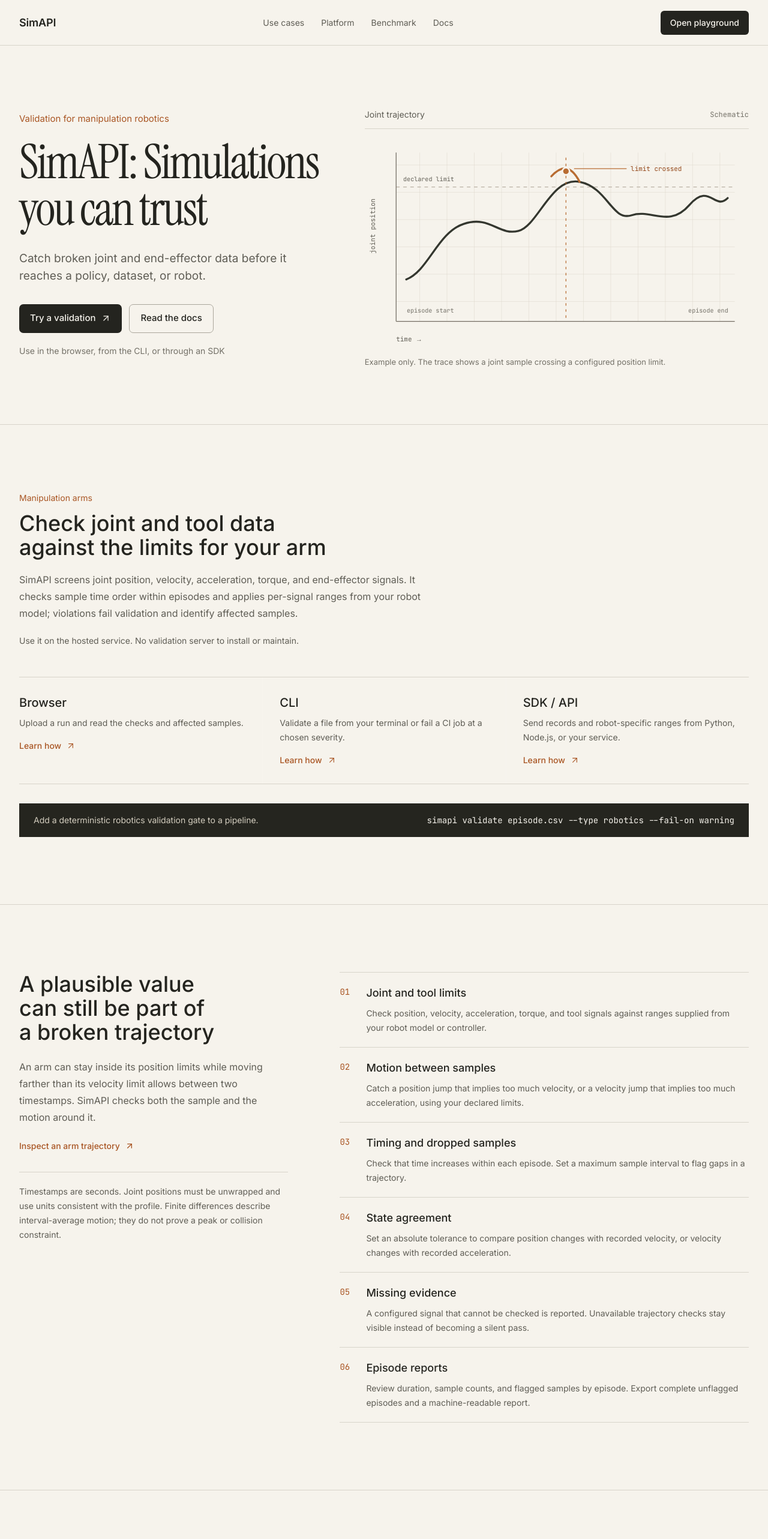
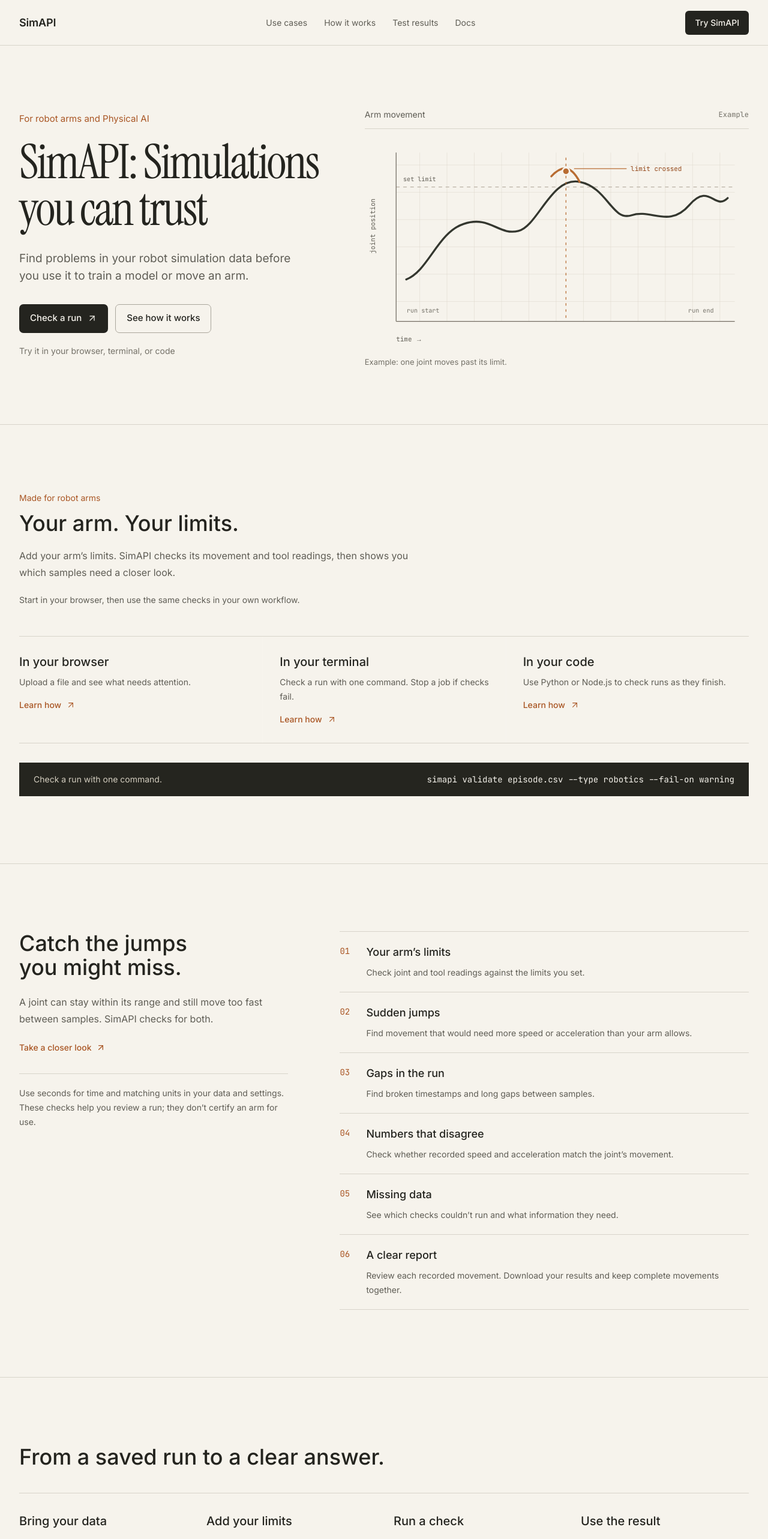
Before and after one commit to TaxCollector23/simAPI, a Next.js app in the folder web/: page / in a window 1280 px wide. Shown: the top 2565 px of the page at 60% size. Built offline with nearby package versions, Linux system fonts and the light colour scheme.

Commit message:
copy: make the landing page friendly and concise

```diff
--- a/web/components/code-section.tsx
+++ b/web/components/code-section.tsx
@@ -2,9 +2,9 @@ import Link from "next/link";
 import { ArrowUpRight } from "lucide-react";
 
 const entryPoints = [
-  { name: "Browser", copy: "Upload a run and read the checks and affected samples.", href: "/play" },
-  { name: "CLI", copy: "Validate a file from your terminal or fail a CI job at a chosen severity.", href: "/docs/sdks/cli" },
-  { name: "SDK / API", copy: "Send records and robot-specific ranges from Python, Node.js, or your service.", href: "/docs/quickstart" },
+  { name: "In your browser", copy: "Upload a file and see what needs attention.", href: "/play" },
+  { name: "In your terminal", copy: "Check a run with one command. Stop a job if checks fail.", href: "https://github.com/TaxCollector23/simAPI/tree/main/sdk-node#cli" },
+  { name: "In your code", copy: "Use Python or Node.js to check runs as they finish.", href: "https://github.com/TaxCollector23/simAPI#python-sdk" },
 ];
 
 export function CodeSection() {
@@ -12,14 +12,14 @@ export function CodeSection() {
     <section className="border-b border-white/10 py-20 sm:py-28">
       <div className="container-tight">
         <div className="max-w-2xl">
-          <p className="landing-page-kicker">Manipulation arms</p>
-          <h2 className="mt-3 text-balance text-3xl font-medium sm:text-4xl">Check joint and tool data against the limits for your arm</h2>
+          <p className="landing-page-kicker">Made for robot arms</p>
+          <h2 className="mt-3 text-balance text-3xl font-medium sm:text-4xl">Your arm. Your limits.</h2>
           <p className="mt-5 text-base leading-7 text-white/65">
-            SimAPI screens joint position, velocity, acceleration, torque, and end-effector signals. It checks sample time order within episodes and applies per-signal ranges from your robot model; violations fail validation and identify affected samples.
+            Add your arm’s limits. SimAPI checks its movement and tool readings, then shows you which samples need a closer look.
           </p>
         </div>
         <p className="mt-5 max-w-2xl text-sm leading-6 text-white/65">
-          Use it on the hosted service. No validation server to install or maintain.
+          Start in your browser, then use the same checks in your own workflow.
         </p>
         <div className="mt-12 grid border-y border-white/10 md:grid-cols-3">
           {entryPoints.map((item, index) => (
@@ -33,7 +33,7 @@ export function CodeSection() {
           ))}
         </div>
         <div className="landing-terminal mt-8 flex flex-col gap-4 px-5 py-4 sm:flex-row sm:items-center sm:justify-between sm:px-6">
-          <p className="max-w-sm text-sm leading-6 text-white/65">Add a deterministic robotics validation gate to a pipeline.</p>
+          <p className="max-w-sm text-sm leading-6 text-white/65">Check a run with one command.</p>
           <code className="overflow-x-auto whitespace-nowrap font-mono text-sm">simapi validate episode.csv --type robotics --fail-on warning</code>
         </div>
       </div>
--- a/web/components/cta.tsx
+++ b/web/components/cta.tsx
@@ -6,15 +6,15 @@ export function Cta() {
     <section className="border-b border-white/10 py-20 sm:py-24">
       <div className="container-tight flex flex-col gap-6 sm:flex-row sm:items-end sm:justify-between">
         <div className="max-w-2xl">
-          <p className="landing-page-kicker">Start with one run</p>
-          <h2 className="mt-3 text-balance text-3xl font-medium sm:text-4xl">See what the checks find in your simulation data</h2>
+          <p className="landing-page-kicker">Start with a file</p>
+          <h2 className="mt-3 text-balance text-3xl font-medium sm:text-4xl">See what’s in your run.</h2>
           <p className="mt-4 max-w-xl text-base leading-7 text-white/65">
-            Review the evidence first. Add a CLI or SDK gate once the checks fit your robot and task.
+            Bring a file. Add your arm’s limits. See what needs a look.
           </p>
         </div>
         <div className="flex flex-wrap gap-3">
-          <Link href="/play" className="landing-button landing-button-primary">Open the playground <ArrowUpRight size={17} strokeWidth={1.7} /></Link>
-          <Link href="/docs" className="landing-button landing-button-secondary">Read the docs</Link>
+          <Link href="/play" className="landing-button landing-button-primary">Check a run <ArrowUpRight size={17} strokeWidth={1.7} /></Link>
+          <Link href="/docs" className="landing-button landing-button-secondary">See how it works</Link>
         </div>
       </div>
     </section>
--- a/web/components/footer.tsx
+++ b/web/components/footer.tsx
@@ -9,7 +9,7 @@ export function Footer() {
           <div className="max-w-sm">
             <Link href="/" className="landing-footer-brand text-xl font-semibold">SimAPI</Link>
             <p className="mt-4 text-sm leading-6 text-white/60">
-              Simulation validation for Physical AI and robotics. Inspect the evidence before you use the data.
+              Check simulation data before you use it to train a model or move a robot.
             </p>
           </div>
           {site.footerGroups.map((group) => (
--- a/web/components/hero.tsx
+++ b/web/components/hero.tsx
@@ -5,14 +5,14 @@ function TrajectoryFigure() {
   return (
     <figure className="trajectory-figure">
       <figcaption className="trajectory-caption">
-        <span>Joint trajectory</span>
-        <span>Schematic</span>
+        <span>Arm movement</span>
+        <span>Example</span>
       </figcaption>
       <svg
         viewBox="0 0 760 430"
         className="trajectory-plot"
         role="img"
-        aria-label="Schematic joint position trace over time. One trajectory point crosses a declared limit."
+        aria-label="Example arm movement over time. One point goes past a set limit."
       >
         <defs>
           <pattern id="plot-grid" width="54" height="54" patternUnits="userSpaceOnUse">
@@ -25,17 +25,17 @@ function TrajectoryFigure() {
         <line x1="62" y1="30" x2="62" y2="364" stroke="#736d63" strokeWidth="1.5" />
         <text x="62" y="404" className="plot-axis">time →</text>
         <text x="20" y="230" transform="rotate(-90 20 230)" className="plot-axis">joint position</text>
-        <text x="76" y="87" className="plot-note">declared limit</text>
+        <text x="76" y="87" className="plot-note">set limit</text>
         <path d="M82 281 C126 264 144 188 196 171 S265 195 304 185 S369 77 425 88 S489 167 528 154 S602 180 642 134 S692 146 718 120" fill="none" stroke="#34372f" strokeWidth="4" strokeLinecap="round" />
         <path d="M369 77 C385 60 405 49 425 88" fill="none" stroke="#b86c32" strokeWidth="4" strokeLinecap="round" />
         <line x1="398" y1="40" x2="398" y2="364" stroke="#b86c32" strokeWidth="1.5" strokeDasharray="5 7" />
         <circle cx="398" cy="67" r="7" fill="#b86c32" stroke="#f7f4ee" strokeWidth="3" />
         <path d="M414 62 H518" fill="none" stroke="#b86c32" strokeWidth="1.5" />
         <text x="526" y="67" className="plot-callout">limit crossed</text>
-        <text x="83" y="347" className="plot-tick">episode start</text>
-        <text x="640" y="347" className="plot-tick">episode end</text>
+        <text x="83" y="347" className="plot-tick">run start</text>
+        <text x="640" y="347" className="plot-tick">run end</text>
       </svg>
-      <p className="trajectory-note">Example only. The trace shows a joint sample crossing a configured position limit.</p>
+      <p className="trajectory-note">Example: one joint moves past its limit.</p>
     </figure>
   );
 }
@@ -45,18 +45,18 @@ export function Hero() {
     <section className="landing-hero">
       <div className="landing-wrap hero-layout">
         <div className="hero-copy">
-          <p className="hero-context">Validation for manipulation robotics</p>
+          <p className="hero-context">For robot arms and Physical AI</p>
           <h1>SimAPI: Simulations you can trust</h1>
           <p className="hero-description">
-            Catch broken joint and end-effector data before it reaches a policy, dataset, or robot.
+            Find problems in your robot simulation data before you use it to train a model or move an arm.
           </p>
           <div className="hero-actions">
             <Link href="/play" className="landing-button landing-button-primary">
-              Try a validation <ArrowUpRight size={17} strokeWidth={1.7} />
+              Check a run <ArrowUpRight size={17} strokeWidth={1.7} />
             </Link>
-            <Link href="/docs" className="landing-button landing-button-secondary">Read the docs</Link>
+            <Link href="/docs" className="landing-button landing-button-secondary">See how it works</Link>
           </div>
-          <p className="hero-access">Use in the browser, from the CLI, or through an SDK</p>
+          <p className="hero-access">Try it in your browser, terminal, or code</p>
         </div>
         <TrajectoryFigure />
       </div>
--- a/web/components/nav.tsx
+++ b/web/components/nav.tsx
@@ -23,7 +23,7 @@ export function Nav() {
           ))}
         </div>
 
-        <Link href="/play" className="landing-nav-cta hidden min-h-10 items-center px-4 text-sm font-medium lg:inline-flex">Open playground</Link>
+        <Link href="/play" className="landing-nav-cta hidden min-h-10 items-center px-4 text-sm font-medium lg:inline-flex">Try SimAPI</Link>
         <button
           type="button"
           className="landing-mobile-toggle inline-flex h-11 w-11 items-center justify-center rounded-lg border lg:hidden"
@@ -43,7 +43,7 @@ export function Nav() {
                 {item.label}
               </Link>
             ))}
-            <Link href="/play" onClick={() => setOpen(false)} className="landing-nav-cta mt-4 inline-flex min-h-11 items-center justify-center px-4 text-sm font-medium">Open playground</Link>
+            <Link href="/play" onClick={() => setOpen(false)} className="landing-nav-cta mt-4 inline-flex min-h-11 items-center justify-center px-4 text-sm font-medium">Try SimAPI</Link>
           </div>
         </div>
       )}
--- a/web/components/robotics-capabilities.tsx
+++ b/web/components/robotics-capabilities.tsx
@@ -2,18 +2,18 @@ import Link from "next/link";
 import { ArrowUpRight } from "lucide-react";
 
 const checks = [
-  ["Joint and tool limits", "Check position, velocity, acceleration, torque, and tool signals against ranges supplied from your robot model or controller."],
-  ["Motion between samples", "Catch a position jump that implies too much velocity, or a velocity jump that implies too much acceleration, using your declared limits."],
-  ["Timing and dropped samples", "Check that time increases within each episode. Set a maximum sample interval to flag gaps in a trajectory."],
-  ["State agreement", "Set an absolute tolerance to compare position changes with recorded velocity, or velocity changes with recorded acceleration."],
-  ["Missing evidence", "A configured signal that cannot be checked is reported. Unavailable trajectory checks stay visible instead of becoming a silent pass."],
-  ["Episode reports", "Review duration, sample counts, and flagged samples by episode. Export complete unflagged episodes and a machine-readable report."],
+  ["Your arm’s limits", "Check joint and tool readings against the limits you set."],
+  ["Sudden jumps", "Find movement that would need more speed or acceleration than your arm allows."],
+  ["Gaps in the run", "Find broken timestamps and long gaps between samples."],
+  ["Numbers that disagree", "Check whether recorded speed and acceleration match the joint’s movement."],
+  ["Missing data", "See which checks couldn’t run and what information they need."],
+  ["A clear report", "Review each recorded movement. Download your results and keep complete movements together."],
 ];
 const workflow = [
-  ["Export", "Bring a CSV or JSON run from your simulation workflow."],
-  ["Declare", "Load the arm’s signal limits and your sampling tolerances."],
-  ["Validate", "Run deterministic checks and inspect the affected samples."],
-  ["Gate", "Use the verdict in CI or review episodes before dataset assembly."],
+  ["Bring your data", "Upload a CSV or JSON file."],
+  ["Add your limits", "Use the settings for your arm."],
+  ["Run a check", "See what passed and what needs a look."],
+  ["Use the result", "Review the report or stop a job when checks fail."],
 ];
 
 export function RoboticsCapabilities() {
@@ -23,10 +23,10 @@ export function RoboticsCapabilities() {
         <div className="container-tight">
           <div className="grid gap-10 lg:grid-cols-[.8fr_1.2fr] lg:gap-20">
             <div>
-              <h2 className="max-w-md text-balance text-3xl font-medium leading-tight sm:text-4xl">A plausible value can still be part of a broken trajectory</h2>
-              <p className="mt-6 max-w-md text-base leading-7 text-white/65">An arm can stay inside its position limits while moving farther than its velocity limit allows between two timestamps. SimAPI checks both the sample and the motion around it.</p>
-              <Link href="/play" className="mt-6 inline-flex items-center gap-2 text-sm font-medium text-accent-cyan hover:underline">Inspect an arm trajectory <ArrowUpRight size={16} /></Link>
-              <p className="mt-8 max-w-md border-t border-white/10 pt-5 text-sm leading-6 text-white/55">Timestamps are seconds. Joint positions must be unwrapped and use units consistent with the profile. Finite differences describe interval-average motion; they do not prove a peak or collision constraint.</p>
+              <h2 className="max-w-md text-balance text-3xl font-medium leading-tight sm:text-4xl">Catch the jumps you might miss.</h2>
+              <p className="mt-6 max-w-md text-base leading-7 text-white/65">A joint can stay within its range and still move too fast between samples. SimAPI checks for both.</p>
+              <Link href="/play" className="mt-6 inline-flex items-center gap-2 text-sm font-medium text-accent-cyan hover:underline">Take a closer look <ArrowUpRight size={16} /></Link>
+              <p className="mt-8 max-w-md border-t border-white/10 pt-5 text-sm leading-6 text-white/55">Use seconds for time and matching units in your data and settings. These checks help you review a run; they don’t certify an arm for use.</p>
             </div>
             <dl className="border-t border-white/10">
               {checks.map(([title, copy], index) => <div key={title} className="grid grid-cols-[28px_1fr] gap-4 border-b border-white/10 py-5">
@@ -40,12 +40,12 @@ export function RoboticsCapabilities() {
 
       <section className="border-b border-white/10 py-20 sm:py-28">
         <div className="container-tight">
-          <h2 className="max-w-2xl text-balance text-3xl font-medium sm:text-4xl">One review step between simulation and the next run</h2>
+          <h2 className="max-w-2xl text-balance text-3xl font-medium sm:text-4xl">From a saved run to a clear answer.</h2>
           <ol className="mt-10 grid gap-8 border-y border-white/10 py-8 sm:grid-cols-2 lg:grid-cols-4">
             {workflow.map(([title, copy]) => <li key={title}><h3 className="text-xl font-medium">{title}</h3><p className="mt-3 text-sm leading-6 text-white/65">{copy}</p></li>)}
           </ol>
           <div className="mt-10 grid items-start gap-8 lg:grid-cols-[.8fr_1.2fr] lg:gap-20">
-            <div><h3 className="text-xl font-medium">The same arm profile in the browser and CLI</h3><p className="mt-3 text-sm leading-7 text-white/65">Configure limits in the playground, save the profile, and reuse it in your simulator job or CI pipeline. A profile carries signal ranges and optional timing or derivative tolerances.</p><p className="mt-4 text-sm leading-6 text-white/55">These numbers are an example. Replace them with the limits and units for your arm.</p></div>
+            <div><h3 className="text-xl font-medium">Save your settings. Use them again.</h3><p className="mt-3 text-sm leading-7 text-white/65">Set up your arm once, then use the same settings file in your browser or terminal.</p><p className="mt-4 text-sm leading-6 text-white/55">Example settings. Use the values and units for your arm.</p></div>
             <div className="overflow-hidden rounded-lg border border-white/10 bg-ink-900">
               <p className="border-b border-white/10 px-5 py-3 font-mono text-sm text-white/55">arm-profile.json</p>
               <pre className="overflow-x-auto p-5 font-mono text-sm leading-7 text-[#24241f]">{`{
--- a/web/lib/site.ts
+++ b/web/lib/site.ts
@@ -4,12 +4,12 @@ export const site = {
   url: "https://simapilander.vercel.app",
   tagline: "Simulations you can trust",
   description:
-    "SimAPI validates simulation data for Physical AI and robotics. Review findings in the browser or use the CLI and SDK to gate a pipeline.",
+    "Simulation checks for robot arms and Physical AI. Find bad samples before you use them.",
   github: "https://github.com/TaxCollector23/simAPI",
   nav: [
     { label: "Use cases", href: "/use-cases" },
-    { label: "Platform", href: "/platform" },
-    { label: "Benchmark", href: "/benchmark" },
+    { label: "How it works", href: "/platform" },
+    { label: "Test results", href: "/benchmark" },
     { label: "Docs", href: "/docs" },
   ],
   footerGroups: [
```
Also changed, not shown: web/components/benchmark-stats.tsx (+17 -17 lines).
